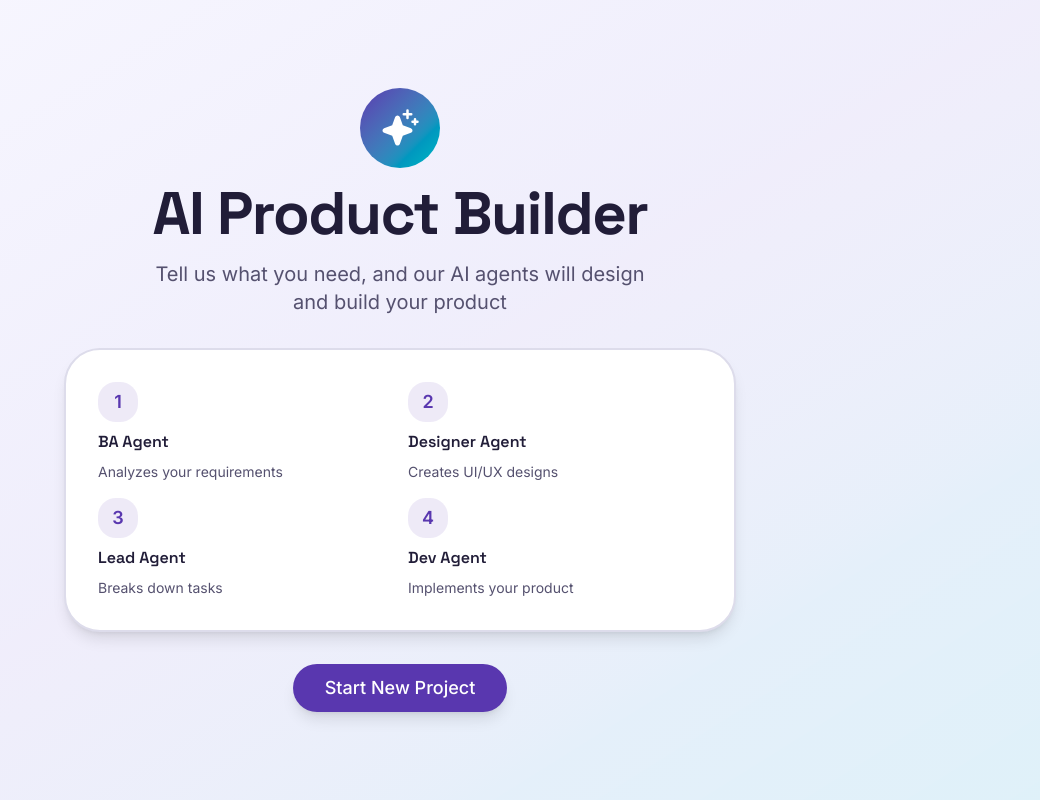
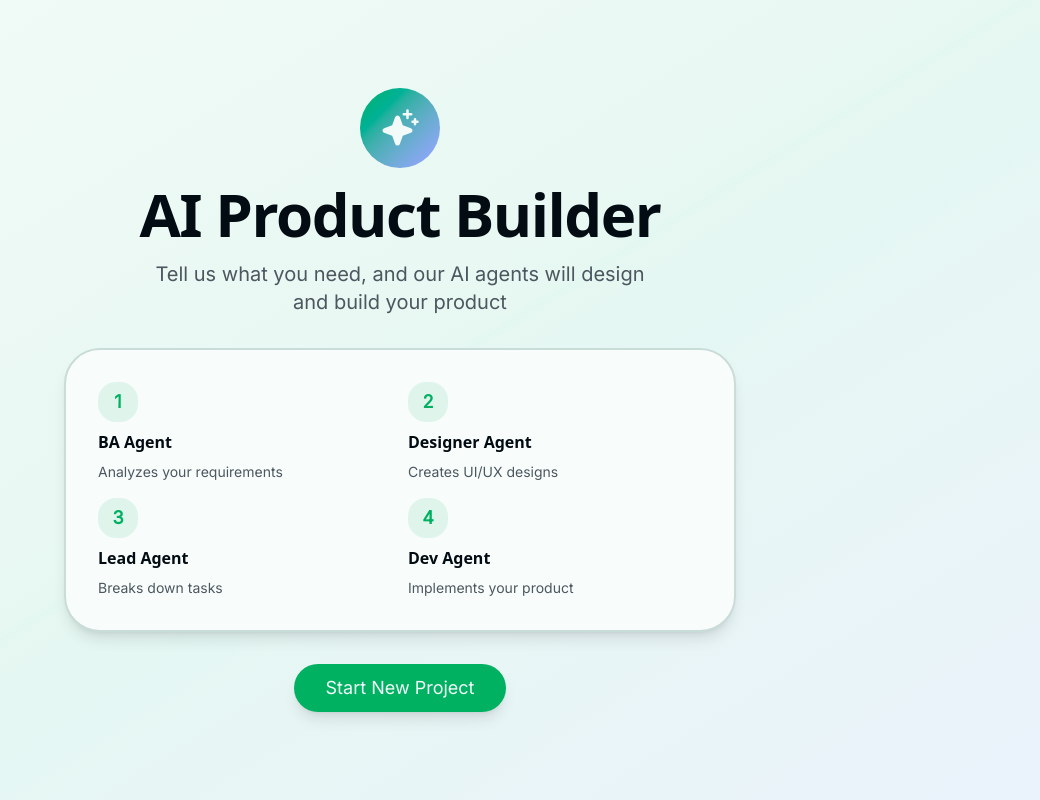
Before and after one commit to theanh2906/ai-prompt-builder, a React (Vite) app: page / in a window 1280 px wide. Shown: the whole page, without its empty margins (240-1280 px from the left). Built offline with nearby package versions, Linux system fonts and the light colour scheme.

Commit message:
Edited Spark

```diff
--- a/index.html
+++ b/index.html
@@ -7,7 +7,7 @@
     <title>AI Product Builder - Requirement Collection</title>
     <link rel="preconnect" href="https://fonts.googleapis.com">
     <link rel="preconnect" href="https://fonts.gstatic.com" crossorigin>
-    <link href="https://fonts.googleapis.com/css2?family=Space+Grotesk:wght@500;600;700&family=Inter:wght@400;500;600&display=swap" rel="stylesheet">
+    <link rel="stylesheet" href="https://fonts.googleapis.com/css2?family=Inter&family=Lora&family=JetBrains+Mono&display=swap">
     <link href="/src/main.css" rel="stylesheet" />
 </head>
 
--- a/src/index.css
+++ b/src/index.css
@@ -8,35 +8,79 @@
 }
 
 :root {
-  --background: oklch(0.98 0.01 290);
-  --foreground: oklch(0.25 0.05 290);
+  --background: oklch(0.98 0.01 180);
+  --foreground: oklch(0.15 0.02 240);
 
-  --card: oklch(1 0 0);
-  --card-foreground: oklch(0.25 0.05 290);
+  --card: oklch(0.99 0.005 180);
+  --card-foreground: oklch(0.15 0.02 240);
 
-  --popover: oklch(1 0 0);
-  --popover-foreground: oklch(0.25 0.05 290);
+  --popover: oklch(1.00 0 0);
+  --popover-foreground: oklch(0.15 0.02 240);
 
-  --primary: oklch(0.45 0.18 290);
-  --primary-foreground: oklch(1 0 0);
+  --primary: oklch(0.65 0.20 160);
+  --primary-foreground: oklch(0.98 0.01 180);
 
-  --secondary: oklch(0.35 0.16 290);
-  --secondary-foreground: oklch(1 0 0);
+  --secondary: oklch(0.92 0.08 200);
+  --secondary-foreground: oklch(0.20 0.05 240);
 
-  --muted: oklch(0.85 0.03 290);
-  --muted-foreground: oklch(0.45 0.05 290);
+  --muted: oklch(0.94 0.02 180);
+  --muted-foreground: oklch(0.45 0.02 240);
 
-  --accent: oklch(0.70 0.15 200);
-  --accent-foreground: oklch(1 0 0);
+  --accent: oklch(0.75 0.15 280);
+  --accent-foreground: oklch(0.15 0.02 240);
 
-  --destructive: oklch(0.55 0.22 25);
-  --destructive-foreground: oklch(1 0 0);
+  --destructive: oklch(0.65 0.20 25);
+  --destructive-foreground: oklch(0.98 0.01 180);
 
-  --border: oklch(0.90 0.02 290);
-  --input: oklch(0.90 0.02 290);
-  --ring: oklch(0.45 0.18 290);
+  --border: oklch(0.88 0.02 180);
+  --input: oklch(0.88 0.02 180);
+  --ring: oklch(0.65 0.20 160);
 
   --radius: 0.75rem;
+
+  --font-mono: JetBrains Mono;
+
+  --font-sans: Inter;
+
+  --font-serif: Lora;
+
+  --chart-1: oklch(0.65 0.20 160);
+
+  --chart-2: oklch(0.75 0.15 280);
+
+  --chart-3: oklch(0.55 0.18 120);
+
+  --chart-4: oklch(0.70 0.12 320);
+
+  --chart-5: oklch(0.60 0.15 40);
+
+  --sidebar: oklch(0.96 0.01 180);
+
+  --sidebar-foreground: oklch(0.15 0.02 240);
+
+  --sidebar-primary: oklch(0.65 0.20 160);
+
+  --sidebar-primary-foreground: oklch(0.98 0.01 180);
+
+  --sidebar-accent: oklch(0.92 0.08 200);
+
+  --sidebar-accent-foreground: oklch(0.20 0.05 240);
+
+  --sidebar-border: oklch(0.88 0.02 180);
+
+  --sidebar-ring: oklch(0.65 0.20 160);
+
+  --shadow-color: oklch(0.65 0.20 160);
+
+  --shadow-opacity: 0.15;
+
+  --shadow-blur: 8px;
+
+  --shadow-spread: 0px;
+
+  --shadow-offset-x: 0px;
+
+  --shadow-offset-y: 4px;
 }
 
 @theme {
@@ -74,7 +118,7 @@
 @layer base {
   body {
     @apply bg-background text-foreground;
-    font-family: var(--font-body);
+    font-family: var(--font-sans), ui-sans-serif, system-ui, -apple-system, BlinkMacSystemFont, 'Segoe UI', Roboto, 'Helvetica Neue', Arial, 'Noto Sans', sans-serif, 'Apple Color Emoji', 'Segoe UI Emoji', 'Segoe UI Symbol', 'Noto Color Emoji';
   }
 
   h1, h2, h3, h4, h5, h6 {
```
